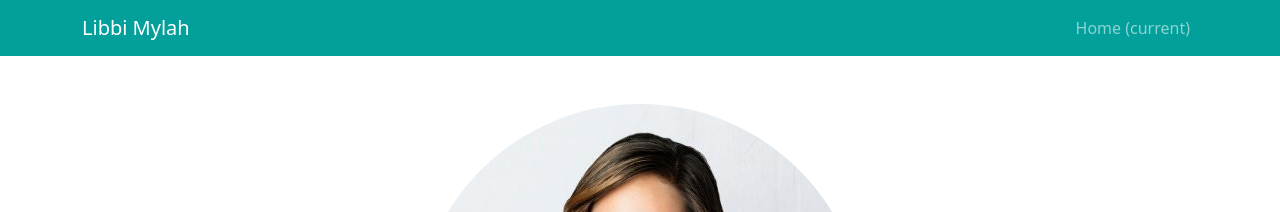
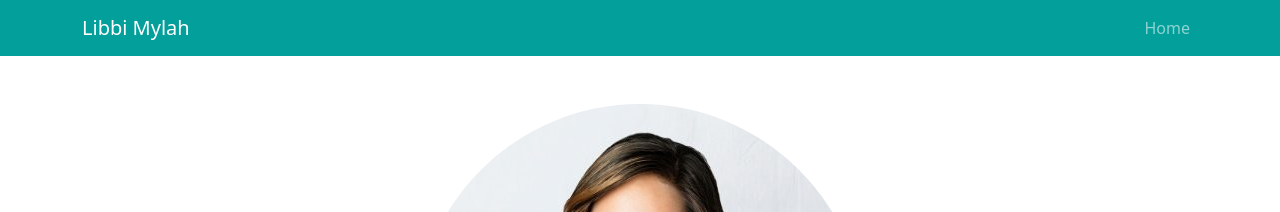
Before and after one commit to libbi-mylah/libbi-mylah.github.io, a Jekyll site: the page built from index.html, in a window 1280 px wide. Shown: the top 212 px of the page. Built offline with Jekyll 4.4.1, drawn with Linux system fonts in a browser that asks for light colours.

```diff
--- a/_includes/header.html
+++ b/_includes/header.html
@@ -4,7 +4,7 @@
     <meta http-equiv="content-type" content="text/html; charset=utf-8" />
     <meta name="viewport" content="width=device-width, initial-scale=1.0" />
 
-    <title>{{ page.title }} - {{ site.title }}</title>
+    <title>{{ site.title }} - {{ page.title }}</title>
 
     <link rel="stylesheet" href="/css/bootstrap/style.css" />
   </head>
--- a/_includes/navbar.html
+++ b/_includes/navbar.html
@@ -16,10 +16,7 @@
       <div class="collapse navbar-collapse" id="navbarResponsive">
         <ul class="navbar-nav ms-auto">
           <li class="nav-item active">
-            <a class="nav-link" href="/index.html"
-              >Home
-              <span class="sr-only">(current)</span>
-            </a>
+            <a class="nav-link" href="/index.html">Home</a>
           </li>
         </ul>
       </div>
```
Also changed, not shown: 3 other files.
